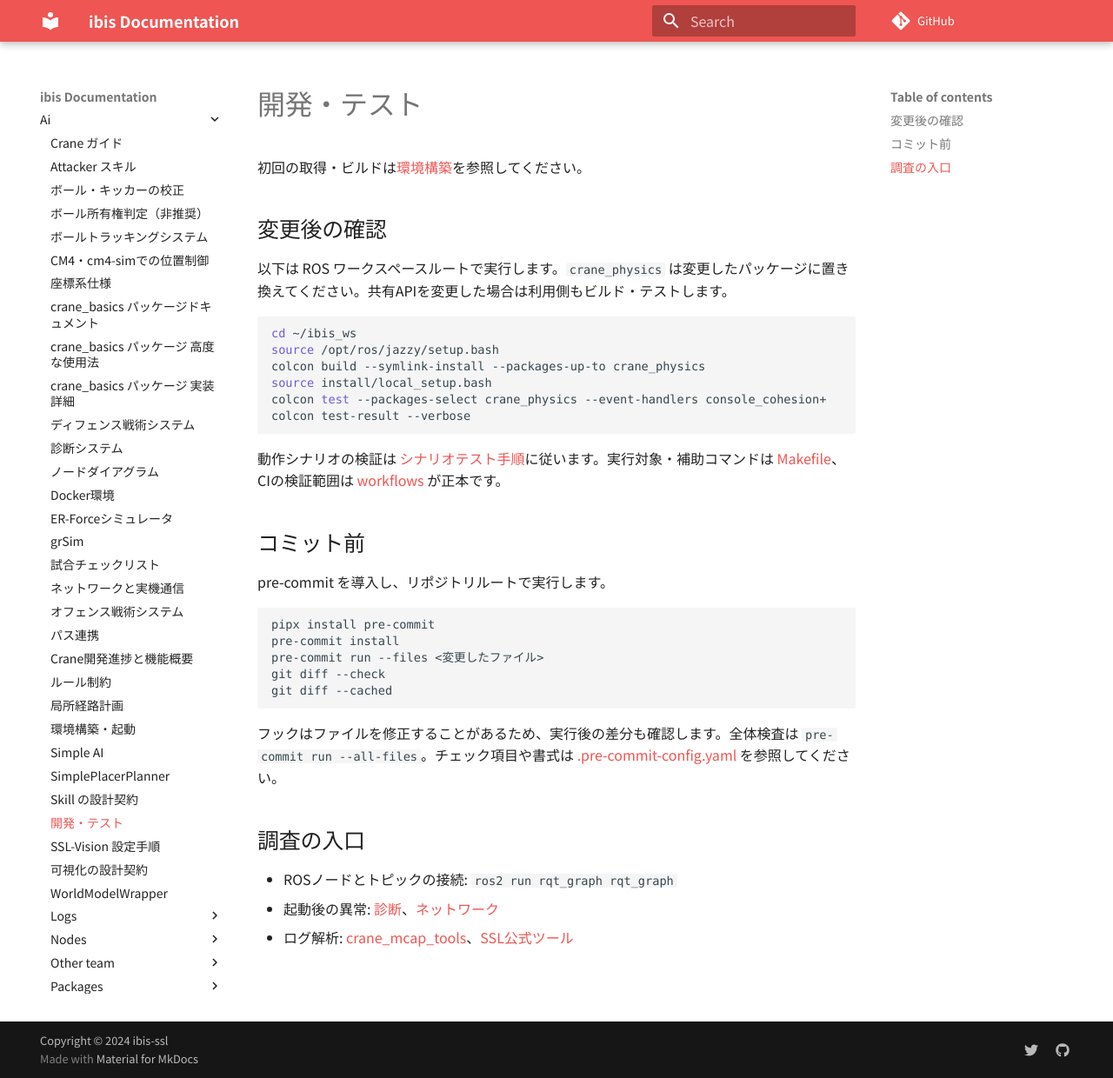
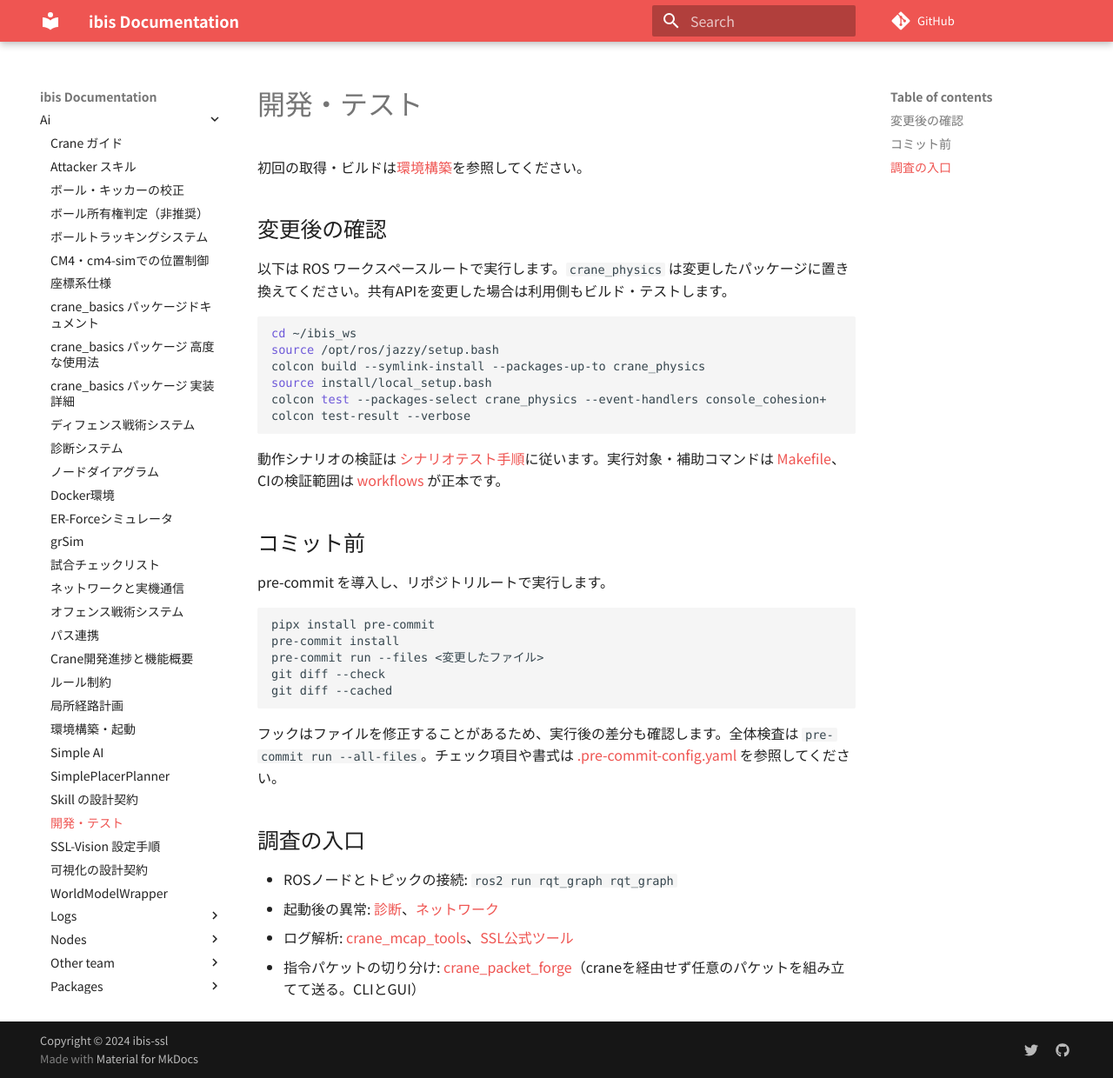
Before and after one commit to ibis-ssl/ibis_documentation, an MkDocs documentation site: the page built from docs/ai/tools.md, in a window 1280 px wide and 1240 px high. Shown: the whole window at 87% size. Built offline with MkDocs 1.6.1 and Material for MkDocs 9.7.7, drawn with Linux system fonts in a browser that asks for light colours; nearby versions of some CDN libraries; some web fonts are replaced; comment, search, counter and statistics services are not loaded.

Commit message:
🔄 synced local 'docs/ai' with remote 'docs'

```diff
--- a/docs/ai/tools.md
+++ b/docs/ai/tools.md
@@ -36,3 +36,4 @@ git diff --cached
 - ROSノードとトピックの接続: `ros2 run rqt_graph rqt_graph`
 - 起動後の異常: [診断](diagnostics.md)、[ネットワーク](network.md)
 - ログ解析: [crane_mcap_tools](https://github.com/ibis-ssl/crane/tree/develop/crane_mcap_tools)、[SSL公式ツール](https://github.com/RoboCup-SSL/ssl-go-tools)
+- 指令パケットの切り分け: [crane_packet_forge](https://github.com/ibis-ssl/crane/tree/develop/crane_packet_forge)（craneを経由せず任意のパケットを組み立てて送る。CLIとGUI）
```
